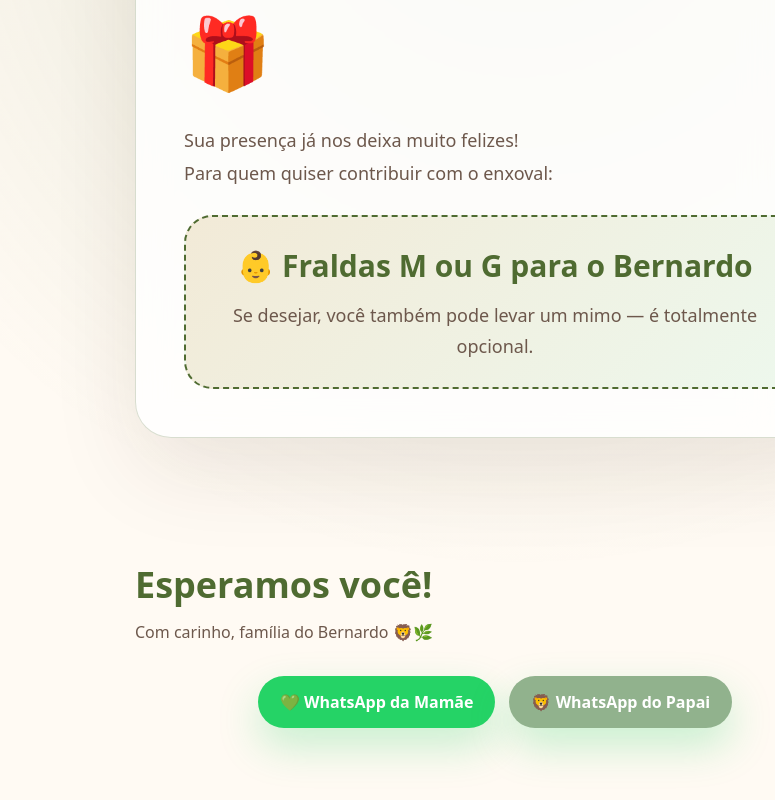
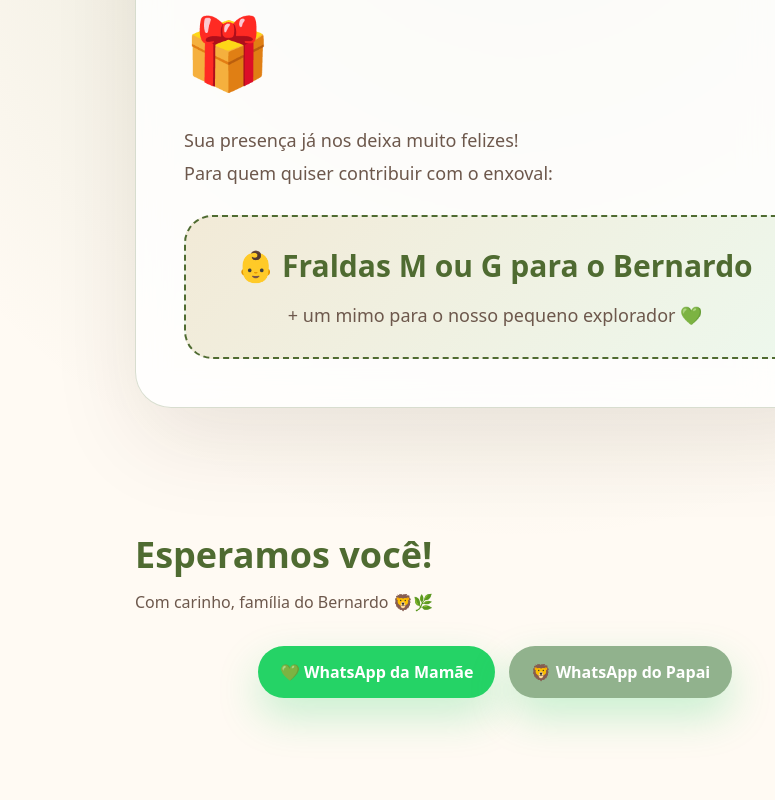
Before and after one commit to thiagor125/cowboy-cowgirl-rsvp, a Next.js app: page / in a window 1280 px wide. Shown: the part 3660-4460 px from the top of the page, without its empty margins (505-1280 px from the left). Built offline with nearby package versions, Linux system fonts and the light colour scheme; no server answers; the database is empty.

Commit message:
Atualiza convite e texto dos presentes

```diff
--- a/app/page.tsx
+++ b/app/page.tsx
@@ -344,8 +344,7 @@ export default function Home() {
           <div className="gift-highlight">
             <strong>👶 Fraldas M ou G para o Bernardo</strong>
             <span>
-              Se desejar, você também pode levar um mimo — é totalmente
-              opcional.
+              + um mimo para o nosso pequeno explorador 💚
             </span>
           </div>
         </section>
```
